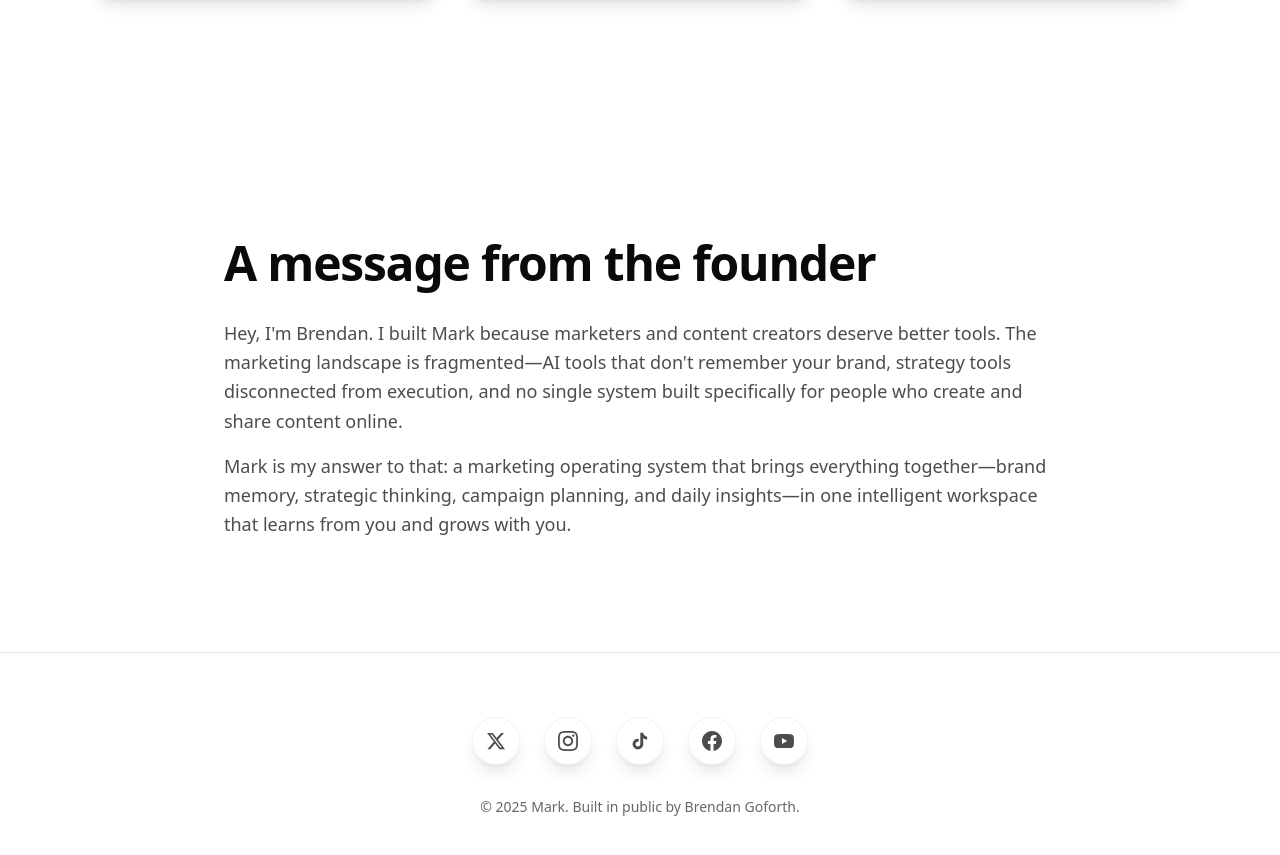
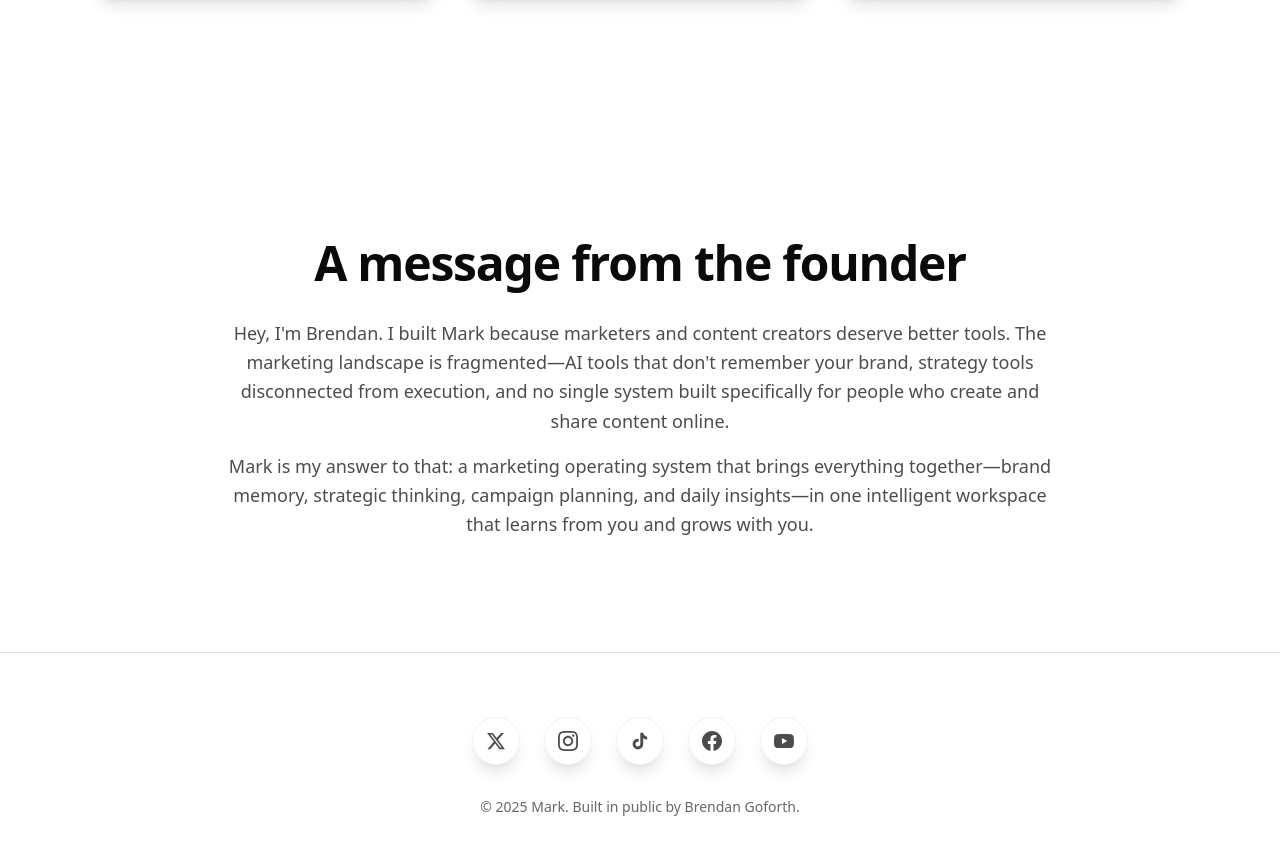
Before and after one commit to usemark/mark-landing, a Next.js app: page / in a window 1280 px wide. Shown: the part 8740-9595 px from the top of the page. Built offline with nearby package versions, Linux system fonts and the light colour scheme.

Commit message:
Fix dropdown hover and center-align founder message
- Fixed dropdown hover: added pt-2 padding bridge so menu stays visible
- Changed mt-2 to pt-2 to include gap in hover area
- Center-aligned founder message section with text-center class
- Dropdown now clickable without disappearing

```diff
--- a/app/page.tsx
+++ b/app/page.tsx
@@ -194,8 +194,8 @@
             </svg>
           </button>
 
-          {/* Dropdown Menu */}
-          <div className="absolute right-0 top-full mt-2 w-56 opacity-0 invisible group-hover:opacity-100 group-hover:visible transition-all duration-300 pointer-events-none group-hover:pointer-events-auto">
+          {/* Dropdown Menu with hover bridge */}
+          <div className="absolute right-0 top-full pt-2 w-56 opacity-0 invisible group-hover:opacity-100 group-hover:visible transition-all duration-300 pointer-events-none group-hover:pointer-events-auto">
             <div className="bg-white/95 backdrop-blur-xl border border-black/10 rounded-2xl shadow-2xl overflow-hidden">
               <div className="p-2 space-y-1">
                 <a
@@ -775,7 +775,7 @@
       {/* ================================================== */}
       {/* FOUNDER MESSAGE */}
       {/* ================================================== */}
-      <section className="px-8 py-28 max-w-4xl mx-auto relative z-10 reveal">
+      <section className="px-8 py-28 max-w-4xl mx-auto relative z-10 reveal text-center">
         <h2 className="text-5xl font-extrabold tracking-tight text-[#0A0A0A] mb-8">
           A message from the founder
         </h2>
```
